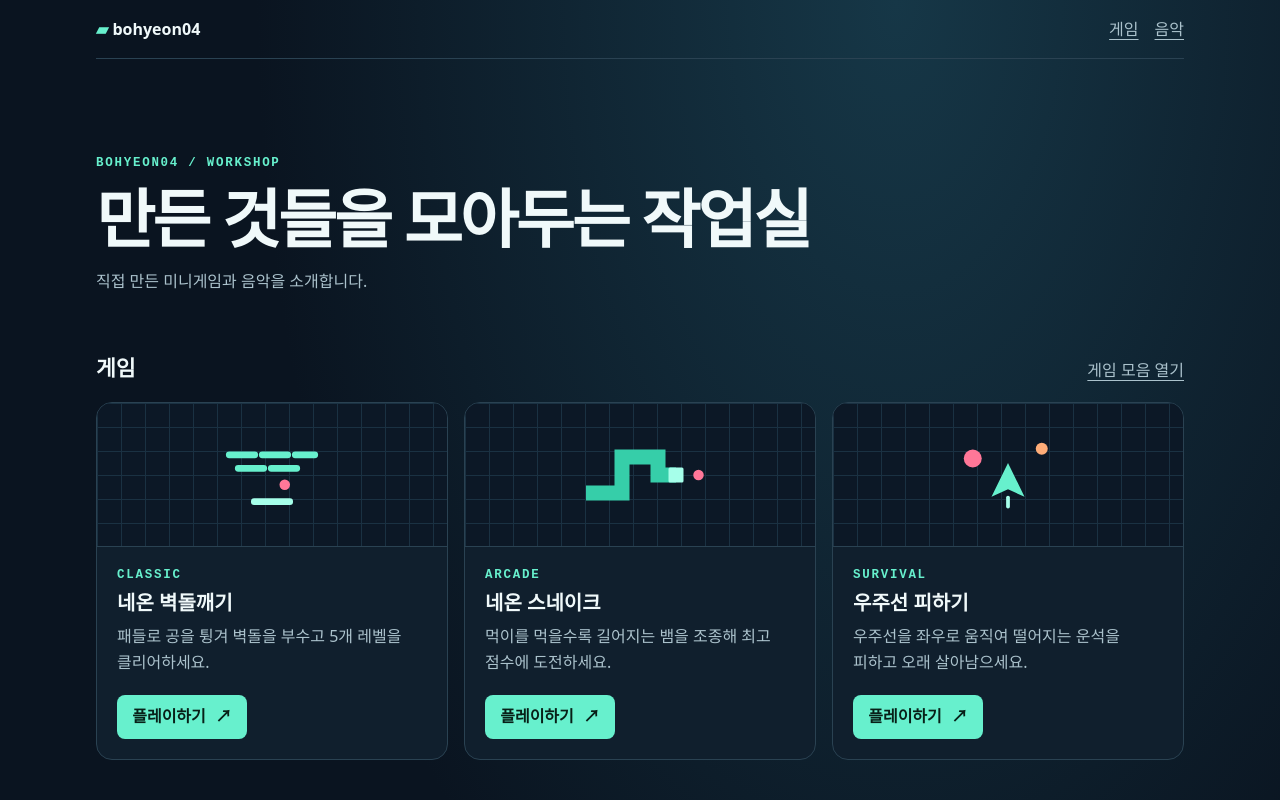
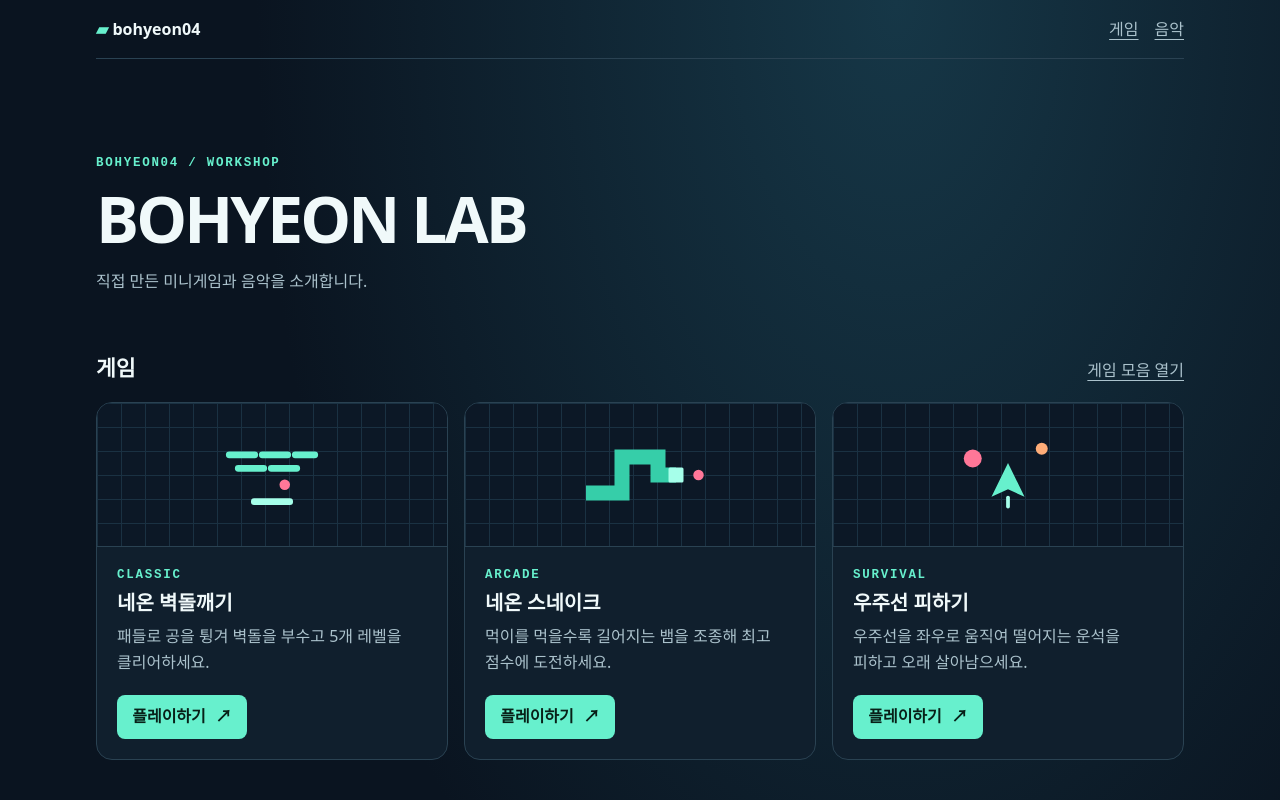
Before and after one commit to bohyeon04/bohyeon04.github.io, a plain HTML site: page index.html in a window 1280 px wide. Shown: the top 800 px of the page. Drawn offline with Linux system fonts and the light colour scheme.

Commit message:
Rename homepage heading to BOHYEON LAB

```diff
--- a/index.html
+++ b/index.html
@@ -169,7 +169,7 @@
   <main>
     <div class="hero">
       <p class="eyebrow">BOHYEON04 / WORKSHOP</p>
-      <h1>만든 것들을 모아두는 작업실</h1>
+      <h1>BOHYEON LAB</h1>
       <p class="intro">직접 만든 미니게임과 음악을 소개합니다.</p>
     </div>
 
```
